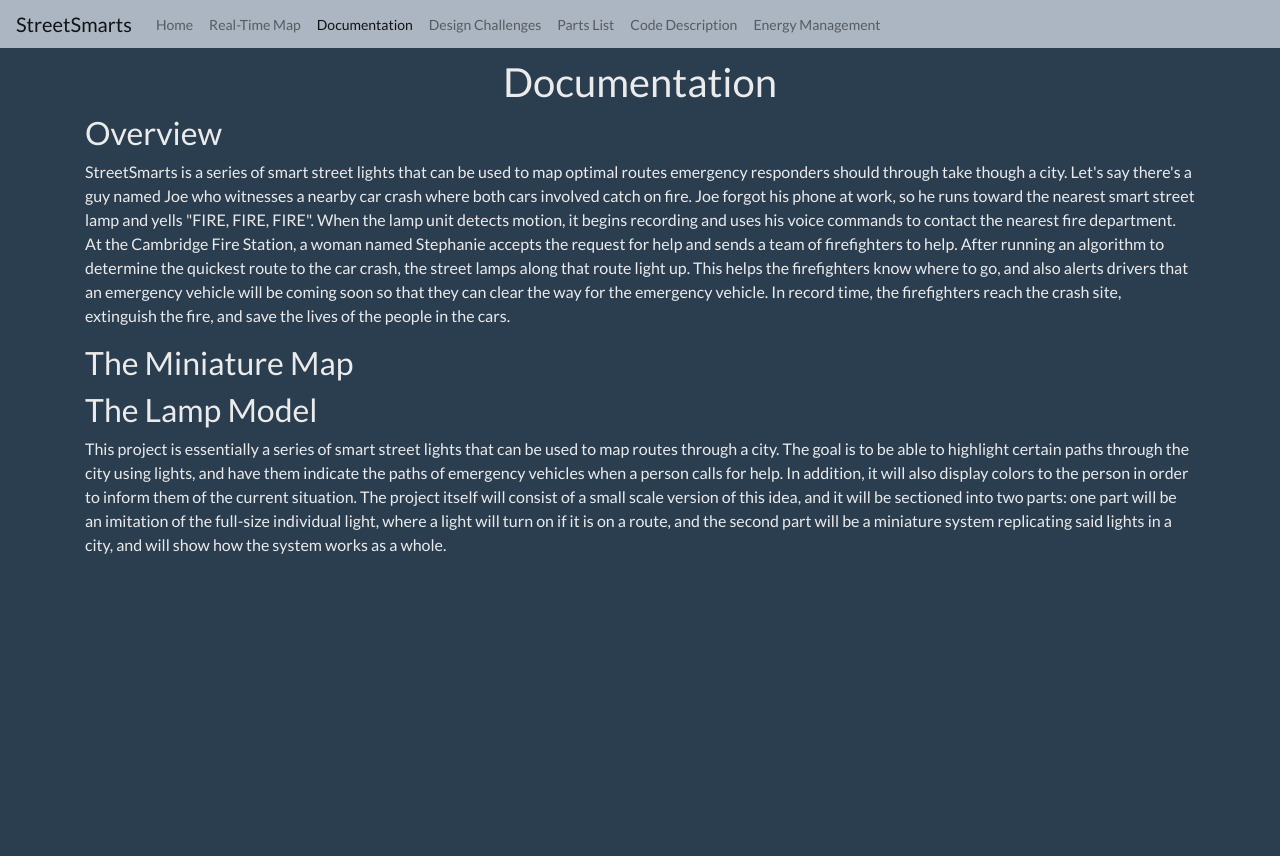
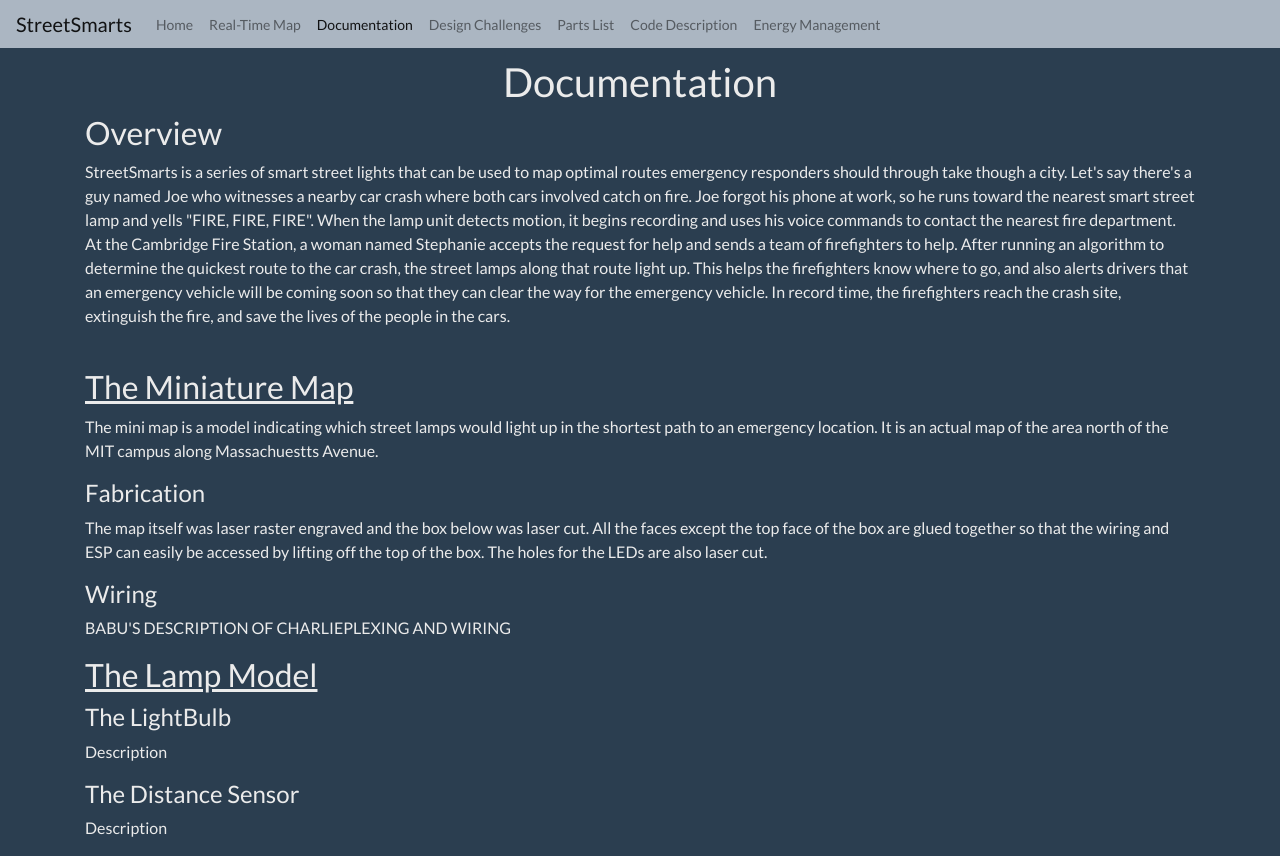
Before and after one commit to ljtrevino/StreetSmarts, a plain HTML site: page documentation.html in a window 1280 px wide. Before the commit the page ends 800 px from the top, so only its background shows below. Drawn offline with nearby package versions, Linux system fonts and the light colour scheme.

Commit message:
Documentation Updates

```diff
--- a/documentation.html
+++ b/documentation.html
@@ -49,12 +49,27 @@
 
 <p>StreetSmarts is a series of smart street lights that can be used to map optimal routes emergency responders should through take though a city.  Let's say there's a guy named Joe who witnesses a nearby car crash where both cars involved catch on fire.  Joe forgot his phone at work, so he runs toward the nearest smart street lamp and yells "FIRE, FIRE, FIRE".  When the lamp unit detects motion, it begins recording and uses his voice commands to contact the nearest fire department.  At the Cambridge Fire Station, a woman named Stephanie accepts the request for help and sends a team of firefighters to help.  After running an algorithm to determine the quickest route to the car crash, the street lamps along that route light up.  This helps the firefighters know where to go, and also alerts drivers that an emergency vehicle will be coming soon so that they can clear the way for the emergency vehicle.  In record time, the firefighters reach the crash site, extinguish the fire, and save the lives of the people in the cars.</p>
 
-<h2> The Miniature Map </h2>
+<div style="margin-bottom: 40px"></div>
+
+<u><h2> The Miniature Map </h2></u>
+
+<p>The mini map is a model indicating which street lamps would light up in the shortest path to an emergency location.  It is an actual map of the area north of the MIT campus along Massachuestts Avenue.</p>
+
+<h4> Fabrication </h4>
+    <p>The map itself was laser raster engraved and the box below was laser cut. All the faces except the top face of the box are glued together so that the wiring and ESP can easily be accessed by lifting off the top of the box.  The holes for the LEDs are also laser cut.</p>
+
+<h4> Wiring </h4>
+    <p>BABU'S DESCRIPTION OF CHARLIEPLEXING AND WIRING</p>
+
+    <u><h2> The Lamp Model </h2></u>
+
+<h4>The LightBulb</h4>
+    <p> Description </p>
+
+<h4>The Distance Sensor</h4>
+    <p> Description </p>
 
 
-<h2> The Lamp Model </h2>
-
-<p>This project is essentially a series of smart street lights that can be used to map routes through a city. The goal is to be able to highlight certain paths through the city using lights, and have them indicate the paths of emergency vehicles when a person calls for help. In addition, it will also display colors to the person in order to inform them of the current situation. The project itself will consist of a small scale version of this idea, and it will be sectioned into two parts: one part will be an imitation of the full-size individual light, where a light will turn on if it is on a route, and the second part will be a miniature system replicating said lights in a city, and will show how the system works as a whole.</p>
 
 
 
```
